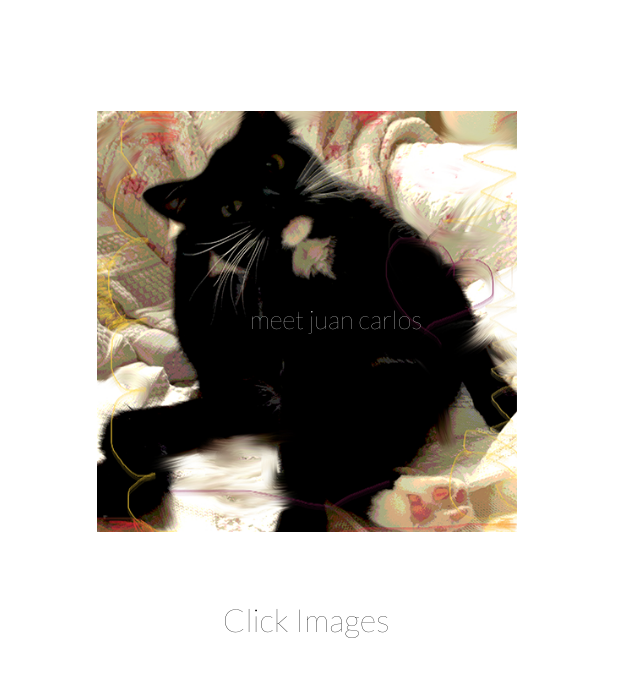
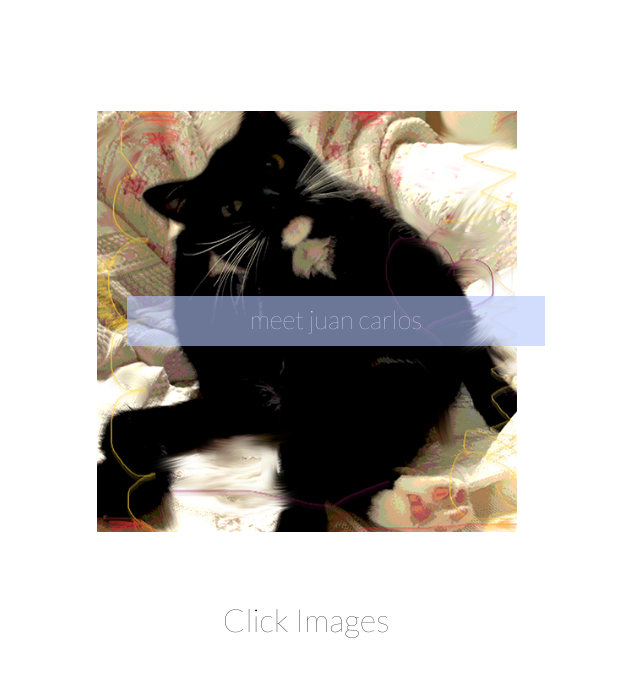
Before and after one commit to juanOcotti/alias, a plain HTML site: page index.html in a window 1280 px wide. Both pictures are taken after a click on the picture 641 px from the left and 878 px from the top of the page. Shown: the part 557-1234 px from the top of the page, without its empty margins (334-974 px from the left). Drawn offline with nearby package versions, Linux system fonts and the light colour scheme.

Commit message:
bg color of p
chge

```diff
--- a/index.html
+++ b/index.html
@@ -90,7 +90,7 @@ body {
 
 	/* background-color: goldenrod; */
 .meet {
-	background-color: hsla(225, 96%, 85%, .50)
+	background-color: hsla(225, 96%, 85%, .60);
 	margin-left: 0;
   transition-property: transform, background-color;
   transform: translate(30px, 235px); }
```
